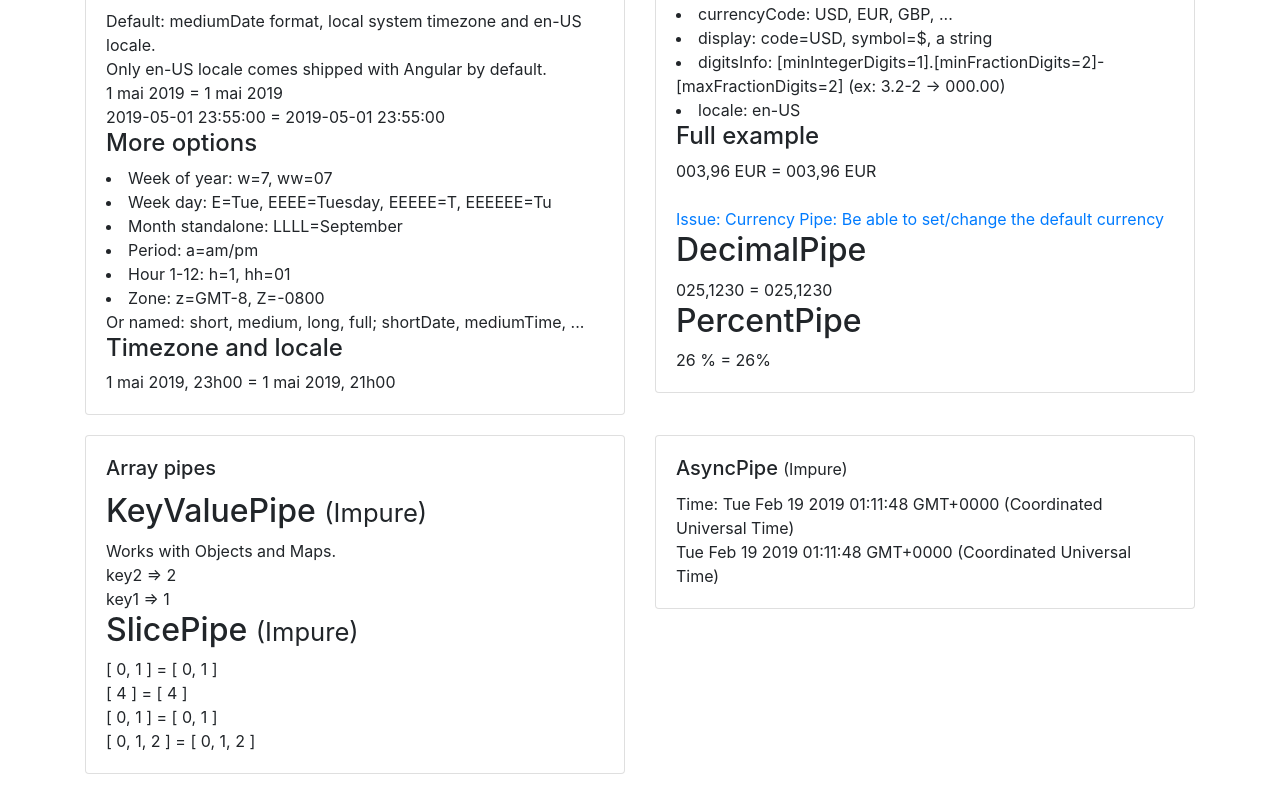
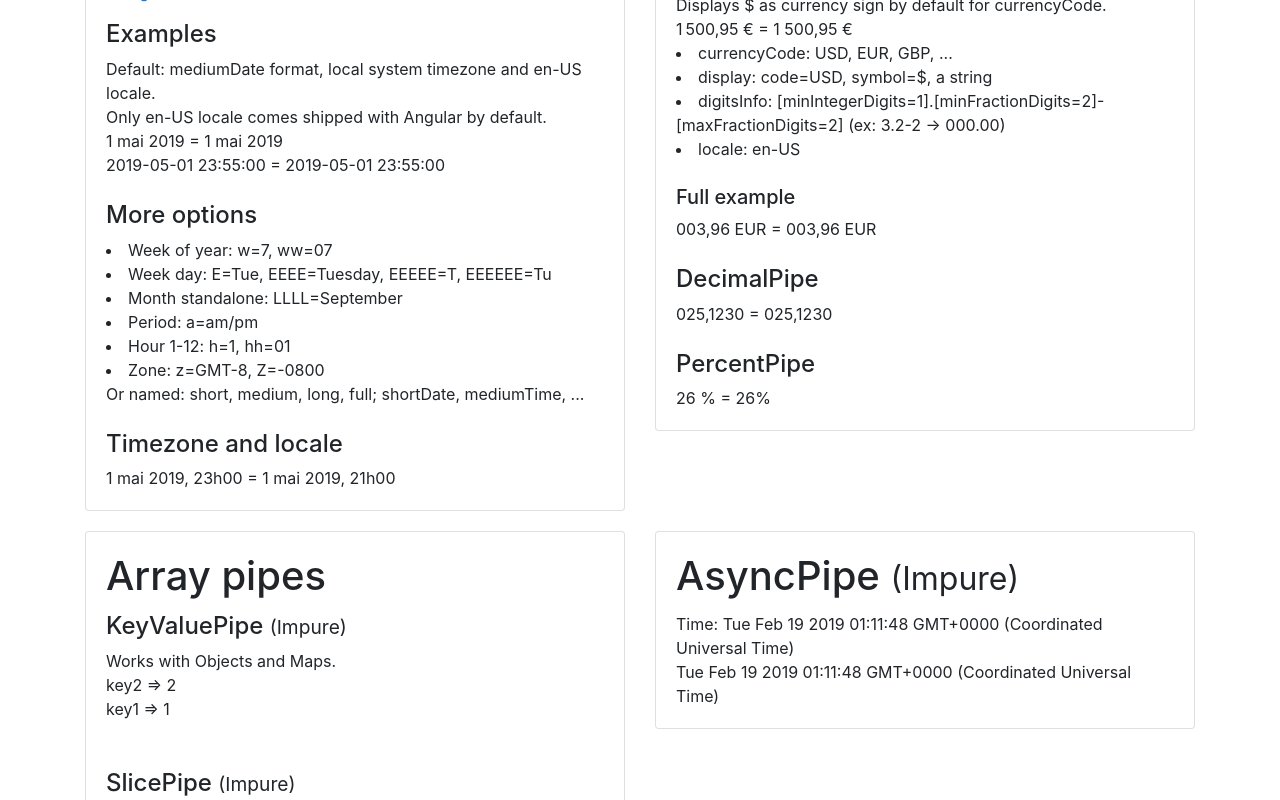
Before and after one commit to itenium-be/Angular-Series, an Angular app in the folder angular-pipes/: page / in a window 1280 px wide. Shown: the part 520-1320 px from the top of the page. Built offline with nearby package versions, Linux system fonts and the light colour scheme.

Commit message:
header layout changes

```diff
--- a/angular-pipes/src/app/app.component.html
+++ b/angular-pipes/src/app/app.component.html
@@ -25,8 +25,10 @@
 <div app-panel header="String pipes" class="col-sm-6">
   {{ 'LOWERCASE' | lowercase }}
 
+  <br>
   {{ 'uppercase' | uppercase }}
 
+  <br>
   {{ 'tHIs is tiTLE CaSe' | titlecase }}
 </div>
 
@@ -54,6 +56,7 @@
 
   {{ Date.parse('2019-05-01T23:55:00') | date:'yyyy-MM-dd HH:mm:ss' }} = 2019-05-01 23:55:00
   <br>
+  <br>
 
   <h4>More options</h4>
   <li>Week of year: w=7, ww=07</li>
@@ -65,6 +68,8 @@
 
   Or named: short, medium, long, full; shortDate, mediumTime, ...
 
+  <br>
+  <br>
   <h4>Timezone and locale</h4>
 
   {{ Date.parse('2019-05-01T23:55:00') | date:"d MMMM yyyy, HH'h'mm":'-0055':'fr' }} = 1 mai 2019, 21h00
@@ -76,7 +81,7 @@
 
 
 <div app-panel header="Numeric pipes" class="col-sm-6">
-  <h2>CurrencyPipe</h2>
+  <h4>CurrencyPipe</h4>
 
   <!-- value_expression | currency [ : currencyCode [ : display [ : digitsInfo [ : locale ] ] ] ] }} -->
 
@@ -92,25 +97,21 @@
   <li>digitsInfo: [minIntegerDigits=1].[minFractionDigits=2]-[maxFractionDigits=2] (ex: 3.2-2 -> 000.00)</li>
   <li>locale: en-US</li>
 
-  <h4>Full example</h4>
+  <br>
+  <h5>Full example</h5>
   {{ 3.955 | currency:'EUR':'code':'3.2-2':'fr' }} = 003,96 EUR
 
 
   <br>
   <br>
 
-  <a href="https://github.com/angular/angular/issues/25461">Issue: Currency Pipe: Be able to set/change the default currency</a>
-
-
-  <br>
-
-
-  <h2>DecimalPipe</h2>
+  <h4>DecimalPipe</h4>
   <!-- {{ value_expression | number [ : digitsInfo [ : locale ] ] }} -->
   {{ 25.123 | number:'3.4-4'}} = 025,1230
 
-
-  <h2>PercentPipe</h2>
+  <br>
+  <br>
+  <h4>PercentPipe</h4>
   <!-- {{ value_expression | percent [ : digitsInfo [ : locale ] ] }} -->
   {{ 0.259 | percent }} = 26%
 </div>
@@ -119,7 +120,7 @@
 
 
 <div app-panel header="Array pipes" class="col-sm-6">
-  <h2>KeyValuePipe <small>(Impure)</small></h2>
+  <h4>KeyValuePipe <small>(Impure)</small></h4>
 
   Works with Objects and Maps.
 
@@ -128,7 +129,9 @@
   </div>
 
 
-  <h2>SlicePipe <small>(Impure)</small></h2>
+  <br>
+  <br>
+  <h4>SlicePipe <small>(Impure)</small></h4>
 
   <!-- {{ value_expression | slice : start [ : end ] }} -->
 
--- a/angular-pipes/src/app/panel/panel.component.ts
+++ b/angular-pipes/src/app/panel/panel.component.ts
@@ -8,7 +8,7 @@ import { Component, Input } from '@angular/core';
   template: `
     <div class="card">
       <div class="card-body">
-        <h5 class="card-title">{{ header }} <small *ngIf="impure">(Impure)</small></h5>
+        <h1 class="card-title">{{ header }} <small *ngIf="impure">(Impure)</small></h1>
         <p class="card-text">
           <ng-content />
         </p>
```
